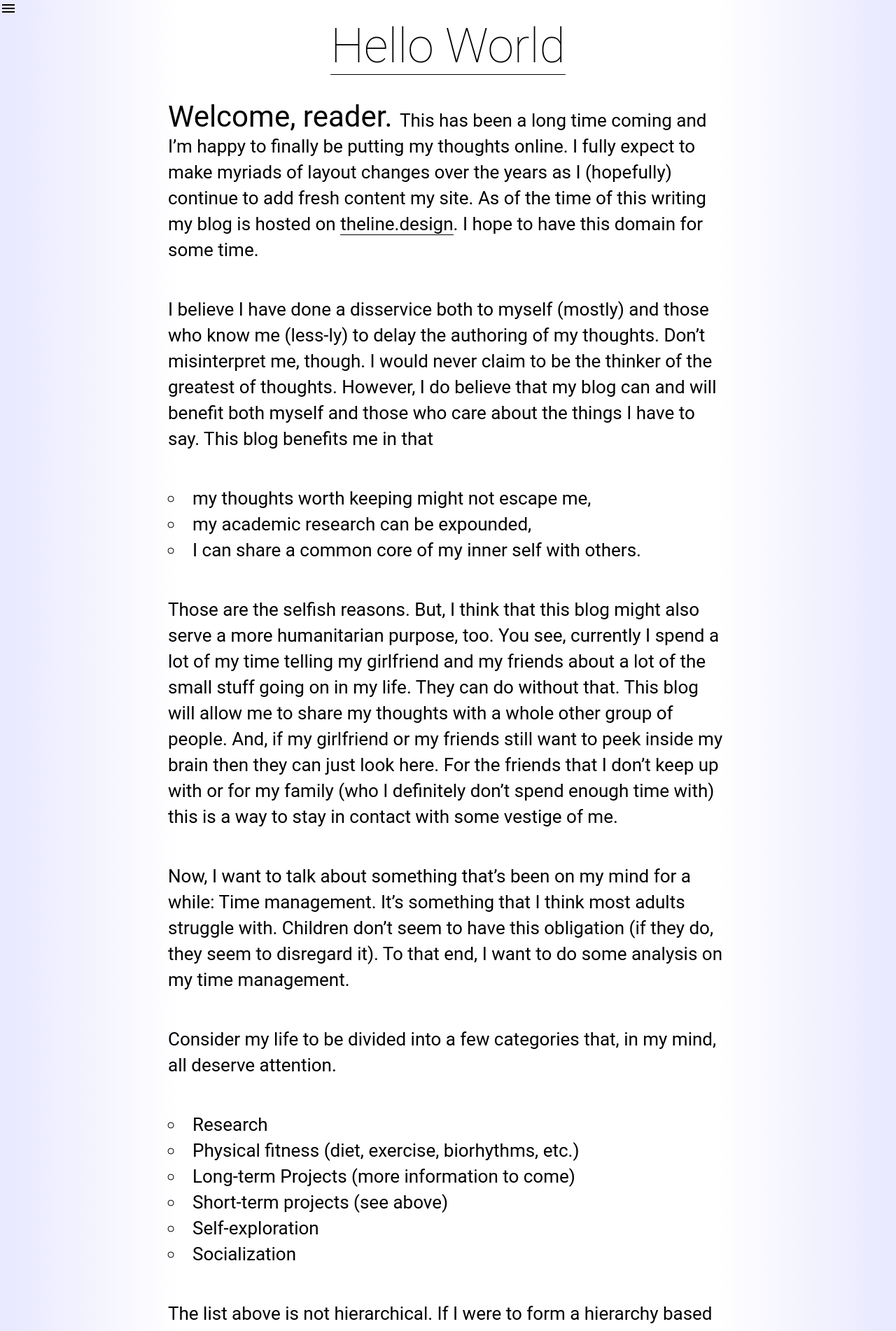
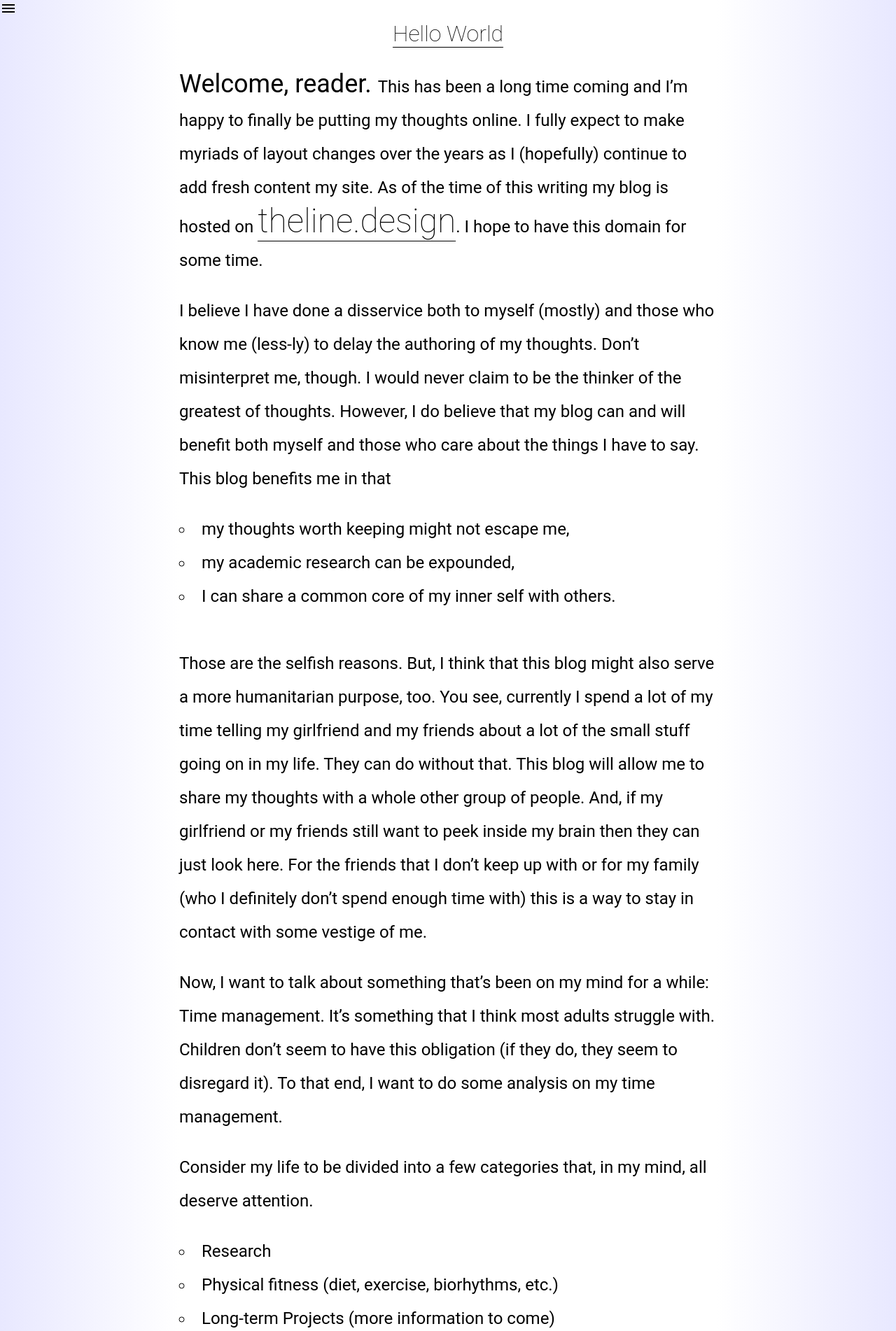
Before and after one commit to johnrichardrinehart/website, a Jekyll site: the page built from _posts/2016-10-17-hello-world.md, in a window 1280 px wide. Shown: the top 1902 px of the page at 70% size. Built offline with Jekyll 4.4.1, drawn with Linux system fonts in a browser that asks for light colours.

Commit message:
blog gradient doesn't repeat on mobile, anymore. modified some fonts for a more responsive design.

```diff
--- a/_sass/_post.scss
+++ b/_sass/_post.scss
@@ -1,26 +1,19 @@
-$post-container-width: 50rem;
-
 html, body{
    margin: 0;
    padding: 0;
    // position: fixed;
    //background-color:#ddd;
    border-radius: .5em;
-  -webkit-font-smoothing: antialiased;
+   -webkit-font-smoothing: antialiased;
 }
 
 html {
-/* Permalink - use to edit and share this gradient: http://colorzilla.com/gradient-editor/#6464ff+0,ffffff+20,ffffff+80,6464ff+100&0.15+0,1+20,1+80,0.15+100 */
-background: -moz-linear-gradient(left, rgba(100,100,255,0.15) 0%, rgba(255,255,255,1) 20%, rgba(255,255,255,1) 80%, rgba(100,100,255,0.15) 100%); /* FF3.6-15 */
-background: -webkit-linear-gradient(left, rgba(100,100,255,0.15) 0%,rgba(255,255,255,1) 20%,rgba(255,255,255,1) 80%,rgba(100,100,255,0.15) 100%); /* Chrome10-25,Safari5.1-6 */
-background: linear-gradient(to right, rgb(232,232,255)
-0%,white 20%,white 80%,rgb(232,232,255) 100%); /* W3C, IE10+, FF16+, Chrome26+, Opera12+, Safari7+ */
-filter: progid:DXImageTransform.Microsoft.gradient( startColorstr='#266464ff', endColorstr='#266464ff',GradientType=1 ); /* IE6-9 */
-//   background: linear-gradient(to right, rgba(100,100,255,.1), white
-//   20rem, rgba(200, 200, 200, 0) 50rem),
-//   linear-gradient(to left, rgba(100,100,255,.1), white
-//   20rem, rgba(200, 200, 200, 0) 50rem);
-   height: 100%;
+   width: 100%;
+}
+body {
+   background-repeat: no-repeat;
+   width:100%;
+   background-attachment: fixed;
 }
 
 a {
@@ -29,18 +22,11 @@
    border-bottom: 1px solid black;
 }
 
-h1 {
-   font-size: 68px;
-   font-weight: 100;
-   margin-bottom: 3rem;
-}
-
 #post-container {
    margin: auto;
-   width: $post-container-width;
-//   padding: 2rem;
+   //   padding: 2rem;
    padding: 2rem 2rem 0rem 2rem;
-//   background-color: white;
+   //   background-color: white;
    height: 100%;
 }
 
@@ -48,13 +34,12 @@
    text-align: center;
    text-decoration-style: solid;
    font-family: Roboto;
+   margin-bottom: 2em;
 }
 
 #post-content {
-   font-size: 18px;
    font-family: Roboto;
-   font-size: 26px;
-   line-height: 37px;
+   line-height: 2em;
    height: 100%;
 }
 
@@ -65,17 +50,16 @@
 
 p {
    padding-bottom: 0rem;
-//   margin-bottom: 0rem;
-   margin-bottom: 3rem;
+   //   margin-bottom: 0rem;
+   margin-bottom: 1.5rem;
 }
 
 .emphasis-text {
-   font-size: 42px;
+   font-weight: 400;
 }
 
 th {
    padding-right: 1rem;
-   font-size: 22px;
    font-weight: 800;
 }
 
@@ -103,3 +87,335 @@
 hr {
    margin-bottom: 4rem;
 }
+
+
+@media (min-width:301px) {
+   /* smartphones, iPhone, portrait 480x320 phones */
+   body {
+      font-size: 100%;
+      background: -moz-linear-gradient(left, rgb(232,232,255)
+      0%,white 10%,white 90%,rgb(232,232,255) 100%); /* FF3.6-15 */
+      background: -webkit-linear-gradient(left, rgb(232,232,255)
+      0%,white 10%,white 90%,rgb(232,232,255) 100%); /* Chrome10-25,Safari5.1-6 */
+      background: linear-gradient(to right, rgb(247,247,255)
+      0%,white 50%,rgb(247,247,255) 100%); /* W3C, IE10+, FF16+, Chrome26+, Opera12+, Safari7+ */
+      filter: progid:DXImageTransform.Microsoft.gradient( startColorstr='#266464ff', endColorstr='#266464ff',GradientType=1 ); /* IE6-9 */
+   }
+
+   a {
+      font-weight: 100;
+      font-size: 1.5em;
+   }
+
+   #post-container {
+      width: auto;
+   }
+
+   #post-content {
+      font-size: .8em;
+      font-weight: 400;
+   }
+
+   .emphasis-text {
+      font-size: 1.3em;
+   }
+
+   th {
+      font-size: 1em;
+   }
+}
+
+@media (min-width:401px) {
+   /* smartphones, iPhone, portrait 480x320 phones */
+
+   a {
+      font-weight: 100;
+      font-size: 1.7em;
+   }
+
+   #post-container {
+      width: auto;
+   }
+
+   #post-content {
+      font-size: .95em;
+      font-weight: 400;
+   }
+
+   .emphasis-text {
+      font-size: 1.3em;
+   }
+
+   th {
+      font-size: 1em;
+   }
+}
+
+@media (min-width:481px) {
+   /* smartphones, iPhone, portrait 480x320 phones */
+
+   a {
+      font-weight: 100;
+      font-size: 2em;
+   }
+
+   #post-container {
+      width: auto;
+   }
+
+   #post-content {
+      font-size: .9em;
+      font-weight: 400;
+   }
+
+   .emphasis-text {
+      font-size: 1.5em;
+   }
+
+   th {
+      font-size: 1em;
+   }
+}
+
+@media (min-width:575px) {
+   /* smartphones, iPhone, portrait 480x320 phones */
+
+   a {
+      font-weight: 100;
+      font-size: 2em;
+   }
+
+   #post-container {
+      width: auto;
+   }
+
+   #post-content {
+      font-size: 1.1em;
+      font-weight: 400;
+   }
+
+   .emphasis-text {
+      font-size: 1.5em;
+   }
+
+   th {
+      font-size: 1em;
+   }
+}
+
+@media (min-width:669px) {
+   /* smartphones, iPhone, portrait 480x320 phones */
+   body {
+      background: -moz-linear-gradient(left, rgb(232,232,255)
+      0%,white 10%,white 90%,rgb(232,232,255) 100%); /* FF3.6-15 */
+      background: -webkit-linear-gradient(left, rgb(232,232,255)
+      0%,white 10%,white 90%,rgb(232,232,255) 100%); /* Chrome10-25,Safari5.1-6 */
+      background: linear-gradient(to right, rgb(232,232,255)
+      0%,white 10%,white 90%,rgb(232,232,255) 100%); /* W3C, IE10+, FF16+, Chrome26+, Opera12+, Safari7+ */
+      filter: progid:DXImageTransform.Microsoft.gradient( startColorstr='#266464ff', endColorstr='#266464ff',GradientType=1 ); /* IE6-9 */
+      font-size: 100%;
+      filter: progid:DXImageTransform.Microsoft.gradient( startColorstr='#266464ff', endColorstr='#266464ff',GradientType=1 ); /* IE6-9 */
+   }
+
+   a {
+      font-weight: 100;
+      font-size: 2em;
+   }
+
+   #post-container {
+      width: 80%;
+   }
+
+   #post-content {
+      font-size: 1.25em;
+      font-weight: 400;
+   }
+
+   .emphasis-text {
+      font-size: 1.5em;
+   }
+
+   th {
+      font-size: 1em;
+   }
+}
+
+@media (min-width:801px) {
+   /* portrait e-readers (Nook/Kindle), smaller tablets @ 600 or @ 640 wide. */
+   body {
+      font-size: 100%;
+      /* Permalink - use to edit and share this gradient: http://colorzilla.com/gradient-editor/#6464ff+0,ffffff+20,ffffff+80,6464ff+100&0.15+0,1+20,1+80,0.15+100 */
+      background: -moz-linear-gradient(left, rgb(232,232,255)
+      0%,white 20%,white 80%,rgb(232,232,255) 100%); /* FF3.6-15 */
+      background: -webkit-linear-gradient(left, rgb(232,232,255)
+      0%,white 20%,white 80%,rgb(232,232,255) 100%); /* Chrome10-25,Safari5.1-6 */
+      background: linear-gradient(to right, rgb(232,232,255)
+      0%,white 20%,white 80%,rgb(232,232,255) 100%); /* W3C, IE10+, FF16+, Chrome26+, Opera12+, Safari7+ */
+      filter: progid:DXImageTransform.Microsoft.gradient( startColorstr='#266464ff', endColorstr='#266464ff',GradientType=1 ); /* IE6-9 */
+   }
+
+   a {
+      font-weight: 100;
+      font-size: 2em;
+   }
+
+   #post-container {
+      width: 70%;
+   }
+
+   #post-content {
+      font-size: 1.25em;
+      font-weight: 400;
+   }
+
+   .emphasis-text {
+      font-size: 1.5em;
+   }
+
+   th {
+      font-size: 1em;
+   }
+}
+
+@media (min-width:951px) {
+   /* portrait tablets, portrait iPad, landscape e-readers, landscape 800x480 or 854x480 phones */
+   body {
+      font-size: 100%;
+   }
+
+   a {
+      font-weight: 100;
+      font-size: 1.5em;
+   }
+
+   #post-container {
+      width: 60%;
+   }
+
+   #post-content {
+      font-size: 1.25em;
+      font-weight: 400;
+   }
+
+   .emphasis-text {
+      font-size: 1.5em;
+   }
+
+   th {
+      font-size: 1em;
+   }
+}
+
+@media (min-width:1130px) {
+   /* tablet, landscape iPad, lo-res laptops ands desktops */
+   body {
+      font-size: 100%;
+   }
+
+   a {
+      font-weight: 100;
+      font-size: 2em;
+   }
+
+   #post-container {
+      width: 60%;
+   }
+
+   #post-content {
+      font-size: 1.5em;
+      font-weight: 400;
+   }
+
+   .emphasis-text {
+      font-size: 1.5em;
+   }
+
+   th {
+      font-size: 1em;
+   }
+}
+
+@media (min-width:1351px) {
+   /* big landscape tablets, laptops, and desktops */
+   body {
+      font-size: 100%;
+   }
+
+   a {
+      font-weight: 100;
+      font-size: 2em;
+   }
+
+   #post-container {
+      width: 50%;
+   }
+
+   #post-content {
+      font-size: 1.5em;
+   }
+
+   .emphasis-text {
+      font-size: 1.5em;
+   }
+
+   th {
+      font-size: 1em;
+   }
+}
+
+
+@media (min-width:1601px) {
+   /* hi-res laptops and desktops */
+   body {
+      font-size: 100%;
+   }
+
+   a {
+      font-weight: 100;
+      font-size: 3em;
+   }
+
+   #post-container {
+      width: 40%;
+   }
+
+   #post-content {
+      font-size: 1.4em;
+   }
+
+   .emphasis-text {
+      font-size: 1.5em;
+   }
+
+   th {
+      font-size: 1em;
+   }
+}
+
+@media (min-width:1901px) {
+   body {
+      font-size: 100%;
+   }
+
+   #post-container {
+      width: 40%;
+   }
+
+   a {
+      font-weight: 100;
+      font-size: 4em;
+   }
+
+   #post-content {
+      font-size: 1.5em;
+   }
+
+   .emphasis-text {
+      font-size: 1.5em;
+   }
+
+   th {
+      font-size: 2em;
+   }
+
+}
```
